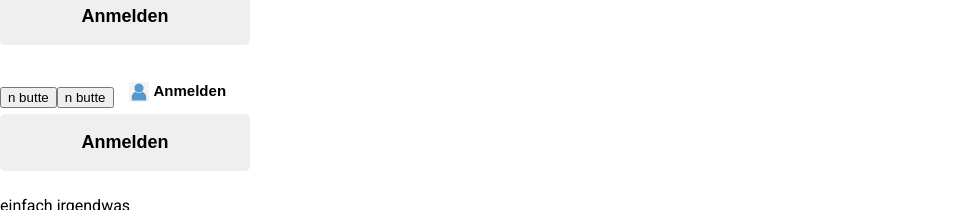
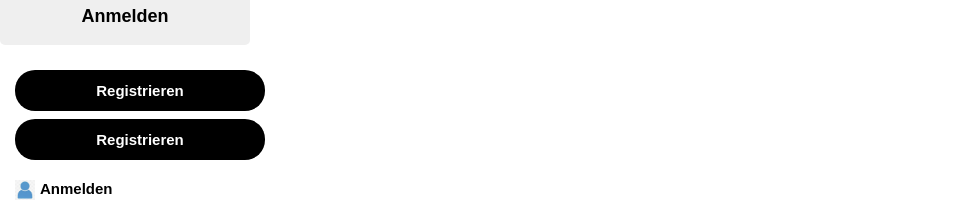
Before and after one commit to NiklasBoost/UberEatsCopy, a React (Vite) app: page / in a window 1280 px wide. Shown: the part 221-431 px from the top of the page, without its empty margins (0-954 px from the left). Built offline with nearby package versions, Linux system fonts and the light colour scheme.

Commit message:
Register jsx code added

```diff
--- a/src/components/common/Buttons.tsx
+++ b/src/components/common/Buttons.tsx
@@ -16,6 +16,15 @@ export function SignInButton() {
   )
 }
 
+//Je nach Komponentenverwendung, darf halt nur eine der beiden Klassen verwendet oder übergeben werden. Wie ich das genau anstelle, steht ja nicht nur bei dieser Komponente hier offen
 export function RegisterButton() {
-  return <button>n butte</button>
+  return (
+    <button
+      className="
+      sign-up-button
+      register-button
+    ">
+      Registrieren
+    </button>
+  )
 }
```
